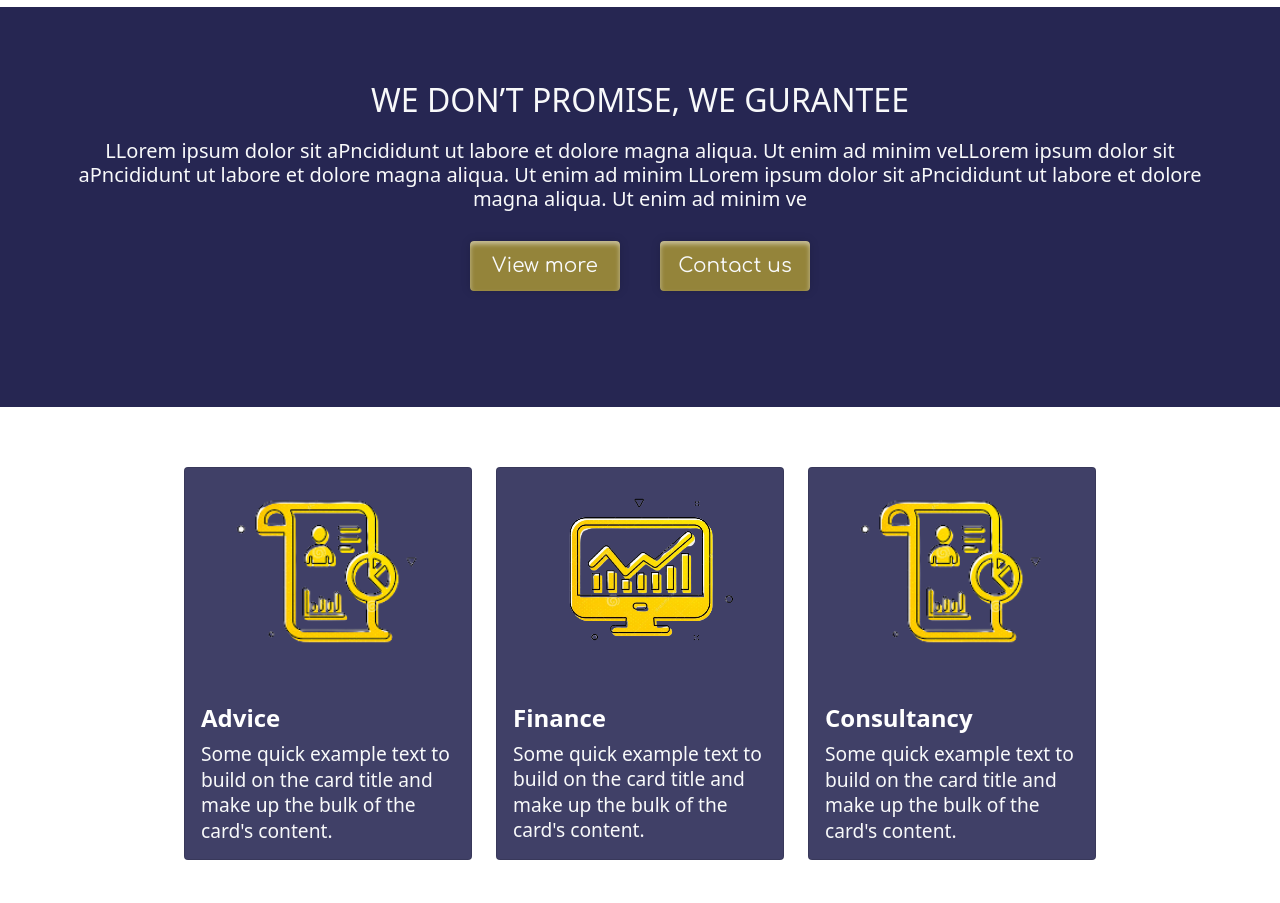
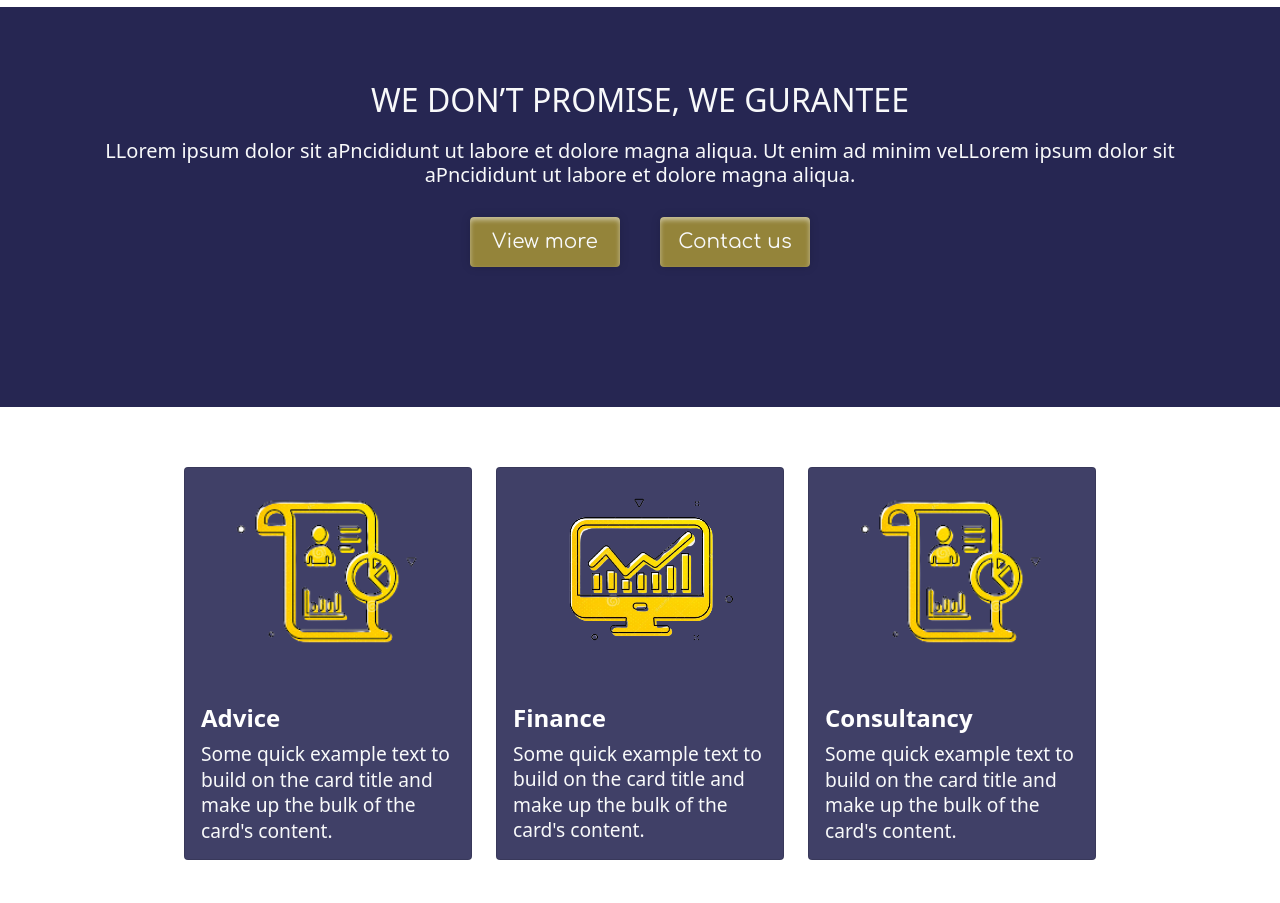
Before and after one commit to Frontend-Bhavdeep/JKCS_DEMO, a plain HTML site: page index.html in a window 1280 px wide. Shown: the part 1360-2263 px from the top of the page. Drawn offline with nearby package versions, Linux system fonts and the light colour scheme.

Commit message:
Update index.html

```diff
--- a/index.html
+++ b/index.html
@@ -125,8 +125,7 @@
   <div class="p-4 container-fluid sec-3">
     <h2 class="text-light" style="text-align: center;">WE DON’T PROMISE, WE GURANTEE</h2>
     <h5 class="px-5 text-light d-flex align-items-center txt-home text-light" style="text-align: center;">LLorem ipsum dolor sit aPncididunt ut labore et dolore magna aliqua. Ut enim ad minim veLLorem ipsum dolor sit
-      aPncididunt ut labore et dolore magna aliqua. Ut enim ad minim LLorem ipsum dolor sit aPncididunt ut labore et
-      dolore magna aliqua. Ut enim ad minim ve</h5>
+      aPncididunt ut labore et dolore magna aliqua.</h5>
       <div class="body-btn">
       <button type="button" class="btn text-light" style="background-color: #94843A;">View more</button>
       <button type="button" class="btn text-light" style="background-color: #94843A;">Contact us</button>
```
